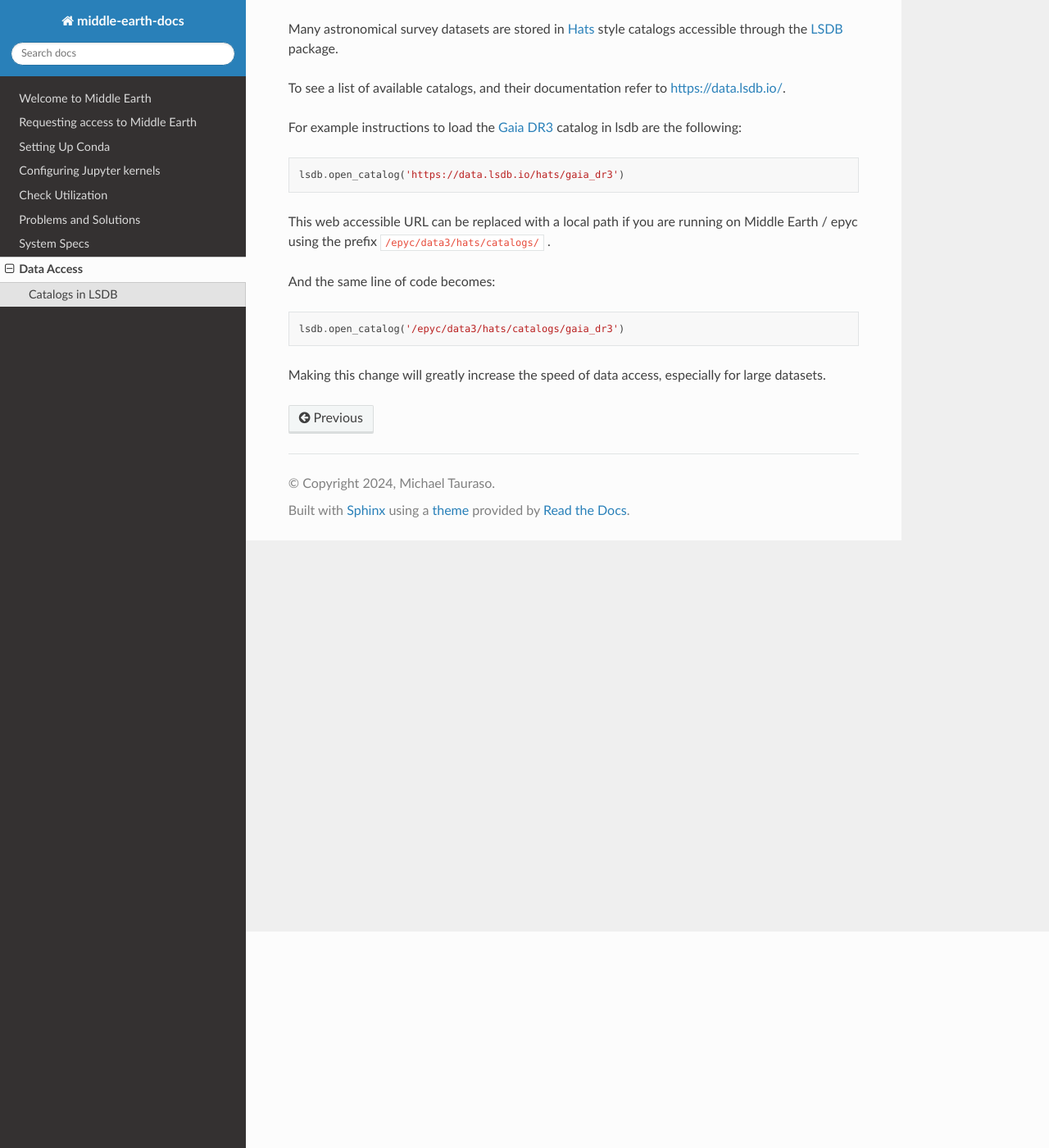
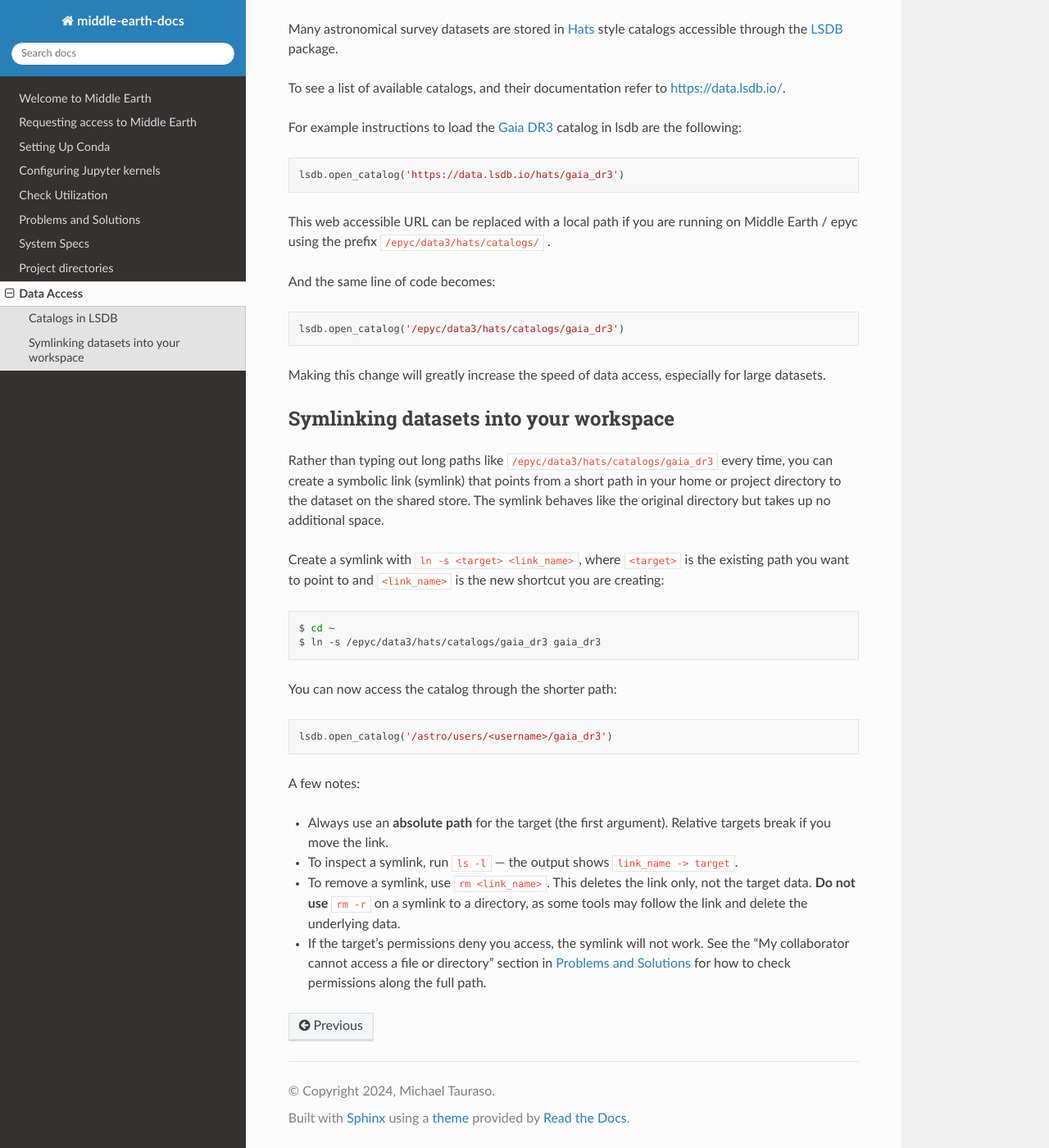
Before and after one commit to dirac-institute/middle-earth-docs, a Sphinx documentation site: the page built from docs/data.rst, in a window 1280 px wide and 1400 px high, scrolled down 264 px. Shown: the whole window at 82% size. Built offline with Sphinx 7.4.7 and the Read the Docs theme 3.1.0, drawn with Linux system fonts in a browser that asks for light colours.

Commit message:
section on symlinks

```diff
--- a/docs/data.rst
+++ b/docs/data.rst
@@ -26,3 +26,31 @@ And the same line of code becomes:
     lsdb.open_catalog('/epyc/data3/hats/catalogs/gaia_dr3')
 
 Making this change will greatly increase the speed of data access, especially for large datasets.
+
+---------------------------------------
+Symlinking datasets into your workspace
+---------------------------------------
+Rather than typing out long paths like ``/epyc/data3/hats/catalogs/gaia_dr3`` every time, you can create a symbolic link (symlink)
+that points from a short path in your home or project directory to the dataset on the shared store. The symlink behaves like the
+original directory but takes up no additional space.
+
+Create a symlink with ``ln -s <target> <link_name>``, where ``<target>`` is the existing path you want to point to and ``<link_name>``
+is the new shortcut you are creating:
+
+.. code-block:: bash
+
+    $ cd ~
+    $ ln -s /epyc/data3/hats/catalogs/gaia_dr3 gaia_dr3
+
+You can now access the catalog through the shorter path:
+
+.. code-block:: python
+
+    lsdb.open_catalog('/astro/users/<username>/gaia_dr3')
+
+A few notes:
+
+* Always use an **absolute path** for the target (the first argument). Relative targets break if you move the link.
+* To inspect a symlink, run ``ls -l`` — the output shows ``link_name -> target``.
+* To remove a symlink, use ``rm <link_name>``. This deletes the link only, not the target data. **Do not use** ``rm -r`` on a symlink to a directory, as some tools may follow the link and delete the underlying data.
+* If the target's permissions deny you access, the symlink will not work. See the "My collaborator cannot access a file or directory" section in :doc:`solutions` for how to check permissions along the full path.
```
Also changed, not shown: docs/index.rst (+16 -3 lines), docs/projects.rst (added, +25 -0 lines).
